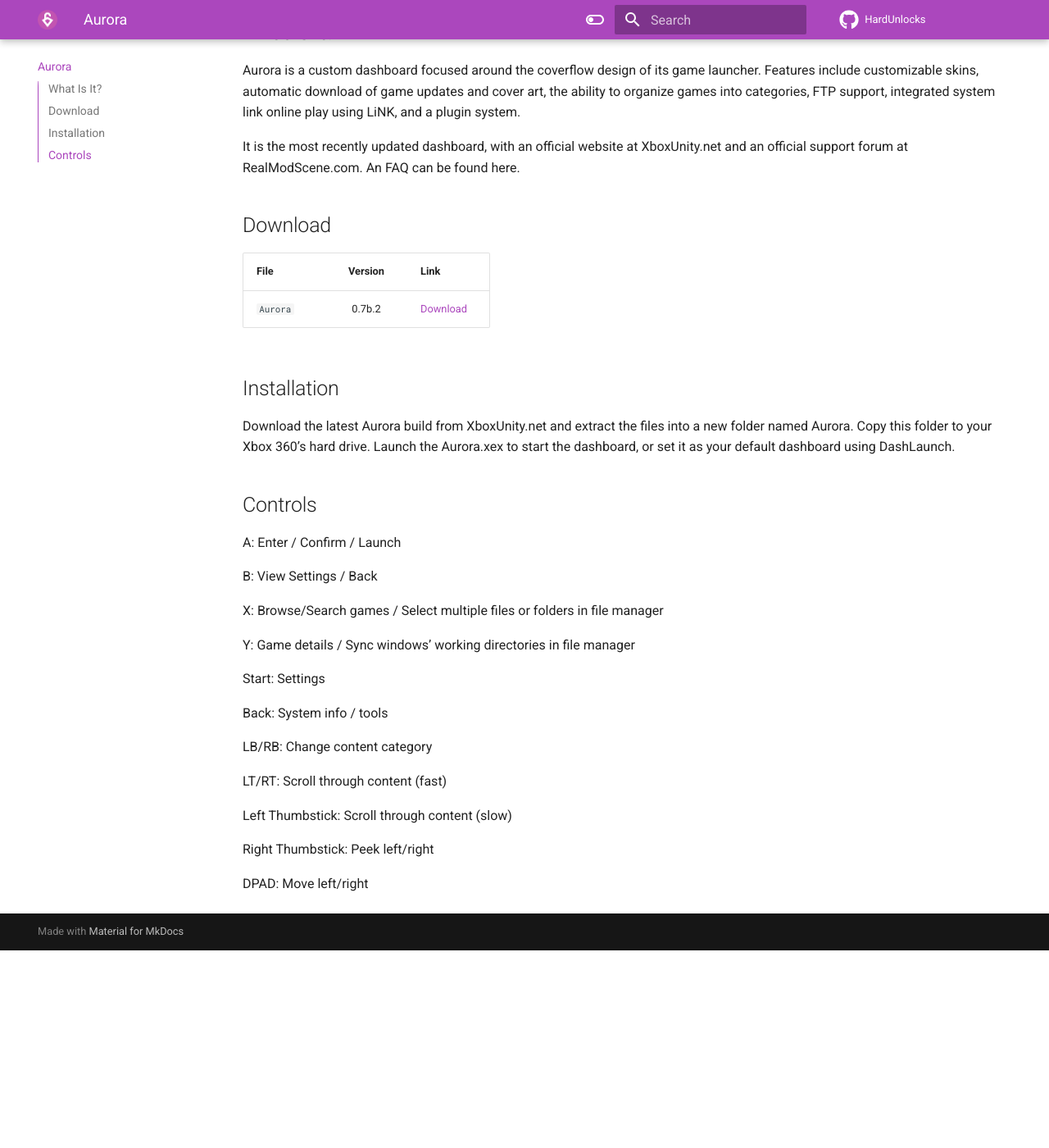
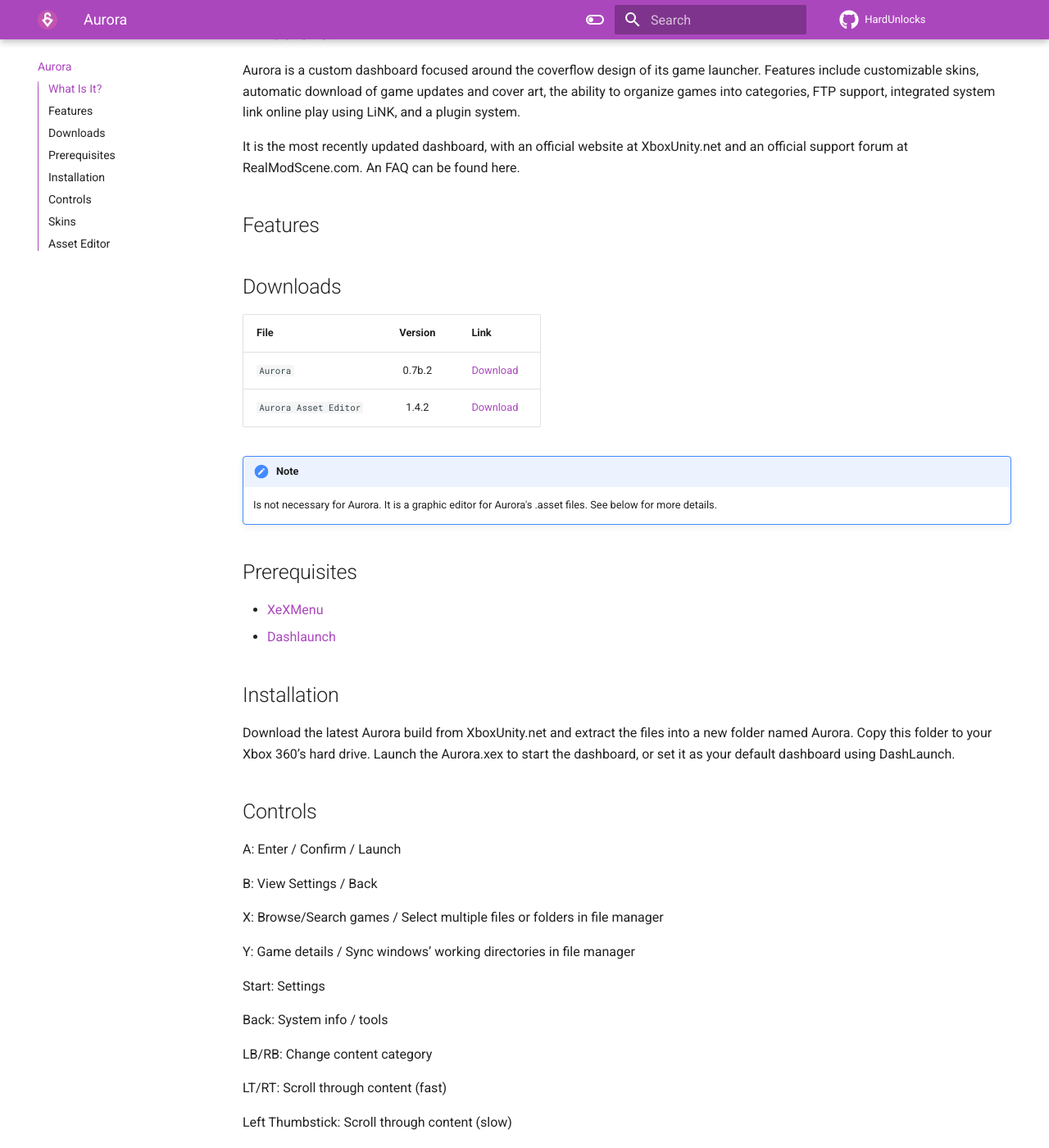
Before and after one commit to elasticpanda69/HardUnlocks, an MkDocs documentation site: the page built from docs/Aurora.md, in a window 1280 px wide and 1400 px high, scrolled down 553 px. Shown: the whole window at 82% size. Built offline with MkDocs 1.6.1 and Material for MkDocs 9.7.7, drawn with Linux system fonts in a browser that asks for light colours; comment, search, counter and statistics services are not loaded; before the commit the page ends 1712 px from its top, so only the background shows below that.

Commit message:
Update Aurora.md

```diff
--- a/docs/Aurora.md
+++ b/docs/Aurora.md
@@ -8,11 +8,25 @@
 
 It is the most recently updated dashboard, with an official website at XboxUnity.net and an official support forum at RealModScene.com. An FAQ can be found here.
 
-## Download
+## Features
 
-| File         | Version | Link                                                                                                                           |
-|--------------|:-------:|--------------------------------------------------------------------------------------------------------------------------------|
-| `Aurora`     | 0.7b.2  | [Download](http://phoenix.xboxunity.net/downloads/Aurora%200.7b.2%20-%20Release%20Package.rar)                                 |
+
+
+## Downloads
+
+| File                  | Version | Link                                                                                           |
+|-----------------------|:-------:|------------------------------------------------------------------------------------------------|
+| `Aurora`              | 0.7b.2  | [Download](http://phoenix.xboxunity.net/downloads/Aurora%200.7b.2%20-%20Release%20Package.rar) |
+| `Aurora Asset Editor` |  1.4.2  | [Download](https://github.com/XboxUnity/AuroraAssetEditor)                                     |
+
+!!! Note
+
+    Is not necessary for Aurora. It is a graphic editor for Aurora's .asset files. See below for more details.
+
+## Prerequisites
+
+* [XeXMenu](XeXMenu.md)
+* [Dashlaunch](Dashlaunch.md)
 
 ## Installation
 
@@ -41,3 +55,9 @@
 Right Thumbstick: Peek left/right
 
 DPAD: Move left/right
+
+## Skins
+
+
+
+## Asset Editor
--- a/mkdocs.yml
+++ b/mkdocs.yml
@@ -48,3 +48,4 @@
 
 markdown_extensions:
   - attr_list
+  - admonition
```
